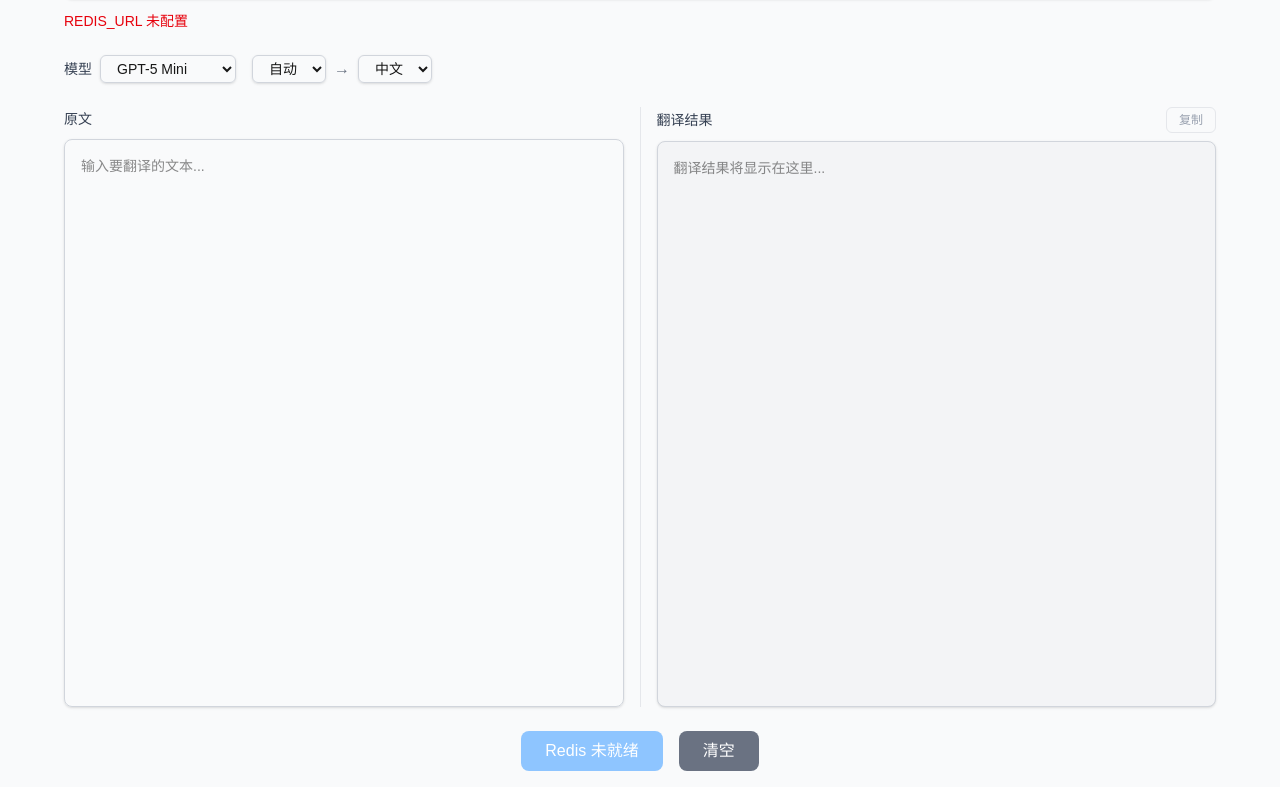
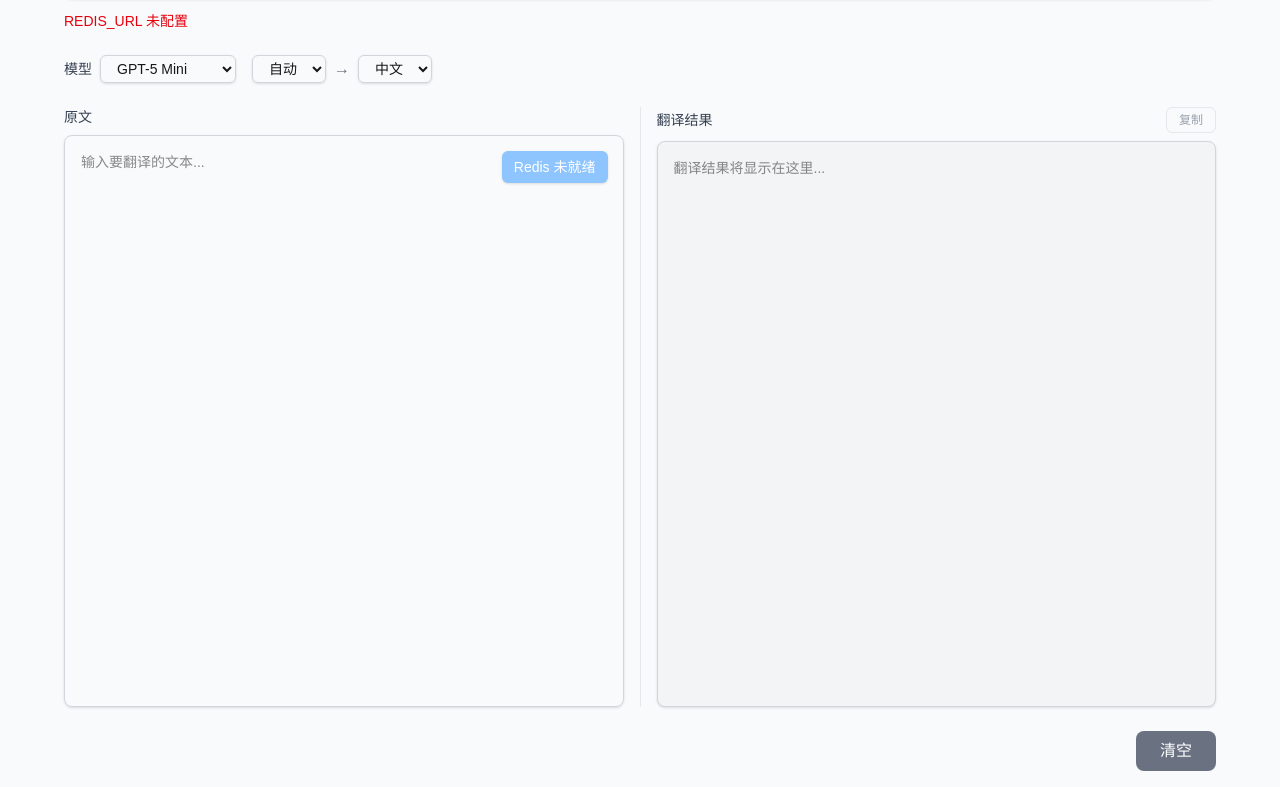
Before and after one commit to ahasasjeb/OpenAI-translation, a Next.js app: page / in a window 1280 px wide. Shown: the part 203-990 px from the top of the page. Built offline with nearby package versions, Linux system fonts and the light colour scheme.

Commit message:
feat: 优化翻译输入区域布局，添加翻译按钮以提升用户体验

```diff
--- a/src/app/page.tsx
+++ b/src/app/page.tsx
@@ -608,15 +608,25 @@ export default function Home() {
 
         <section className="flex flex-col gap-4 sm:h-[600px] sm:flex-row">
           <div className="flex flex-col sm:flex-1">
-            <div className="mb-2">
+            <div className="mb-2 flex items-center justify-between">
               <span className="text-sm font-medium text-gray-700">原文</span>
             </div>
-            <textarea
-              value={sourceText}
-              onChange={(event) => setSourceText(event.target.value)}
-              placeholder="输入要翻译的文本..."
-              className="min-h-[45vh] w-full flex-1 resize-none rounded-lg border border-gray-300 p-4 text-sm shadow-sm transition focus:border-blue-500 focus:outline-none focus:ring-2 focus:ring-blue-200 sm:h-full sm:min-h-0"
-            />
+            <div className="relative flex-1">
+              <textarea
+                value={sourceText}
+                onChange={(event) => setSourceText(event.target.value)}
+                placeholder="输入要翻译的文本..."
+                className="min-h-[45vh] w-full flex-1 resize-none rounded-lg border border-gray-300 p-4 pr-32 text-sm shadow-sm transition focus:border-blue-500 focus:outline-none focus:ring-2 focus:ring-blue-200 sm:h-full sm:min-h-0"
+              />
+              <button
+                type="button"
+                onClick={handleTranslate}
+                disabled={translateDisabled}
+                className={`absolute right-4 top-4 rounded-md px-3 py-1.5 text-sm font-medium text-white shadow transition ${translateDisabled ? "cursor-not-allowed bg-blue-300" : "bg-blue-500 hover:bg-blue-600"}`}
+              >
+                {translateButtonLabel}
+              </button>
+            </div>
           </div>
           <div className="hidden w-px bg-gray-200 sm:block" />
           <div className="flex flex-col sm:flex-1">
@@ -646,14 +656,7 @@ export default function Home() {
           </div>
         </section>
 
-        <section className="flex items-center justify-center gap-4">
-          <button
-            onClick={handleTranslate}
-            disabled={translateDisabled}
-            className={`rounded-lg px-6 py-2 font-medium text-white transition ${translateDisabled ? "cursor-not-allowed bg-blue-300" : "bg-blue-500 hover:bg-blue-600"}`}
-          >
-            {translateButtonLabel}
-          </button>
+        <section className="flex items-center justify-end gap-4">
           <button
             onClick={handleClear}
             disabled={isLoading}
```
